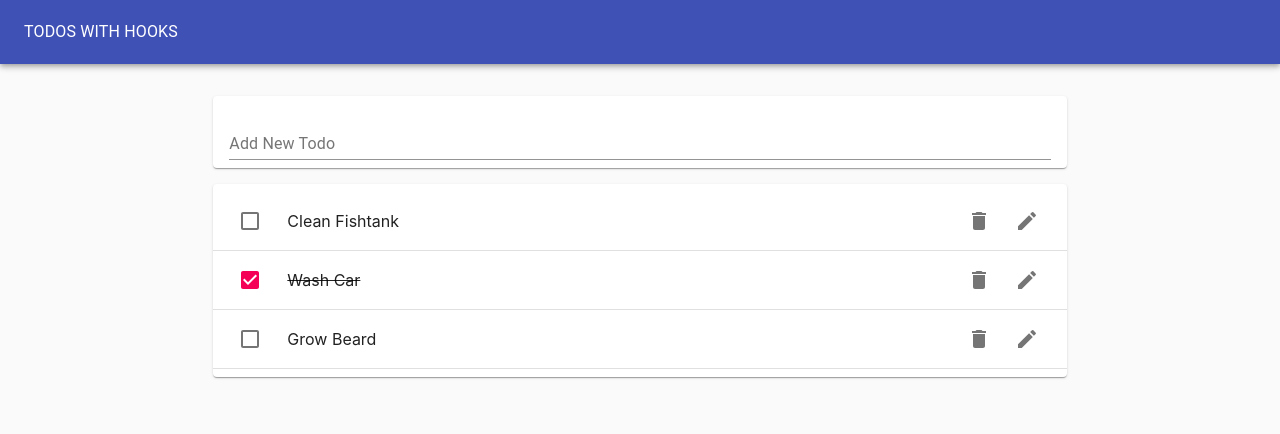
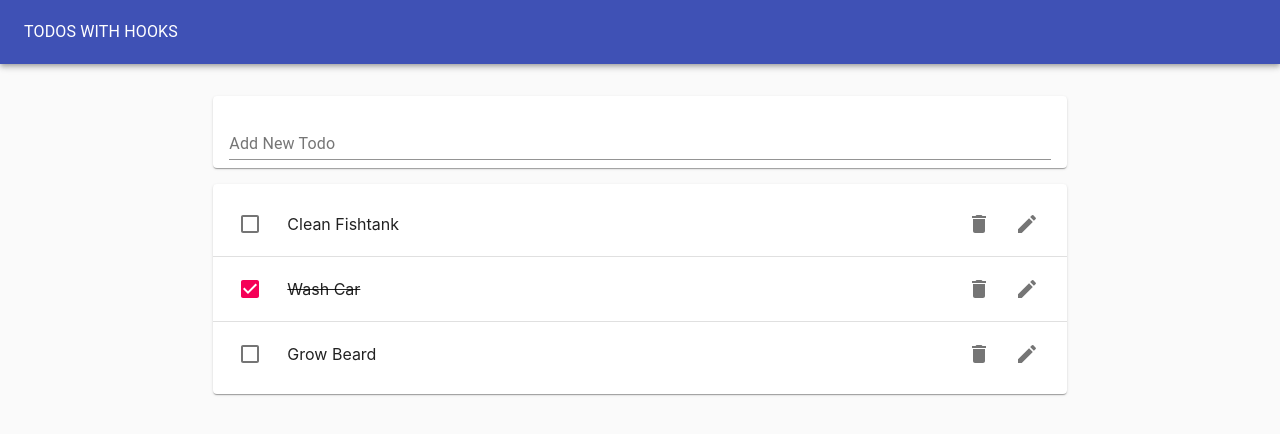
Before and after one commit to axelobscura/superlista, a React (Create React App) app: page / in a window 1280 px wide. Shown: the top 434 px of the page. Built offline with nearby package versions, Linux system fonts and the light colour scheme.

Commit message:
Style tweaks

```diff
--- a/src/EditTodoForm.js
+++ b/src/EditTodoForm.js
@@ -18,6 +18,7 @@
         value={value}
         onChange={handleChange}
         fullWidth
+        autoFocus
       />
     </form>
   )
--- a/src/Todo.js
+++ b/src/Todo.js
@@ -12,7 +12,7 @@
 function Todo({ task, completed, removeTodo, toggleTodo, editTodo, id }){
   const [isEditing, toggle] = useToggleState(false);
   return (
-    <ListItem>
+    <ListItem style={{ height: '64px' }}>
       {isEditing ? (
         <EditTodoForm editTodo={editTodo} id={id} task={task} toogleEditForm={toggle} />
       ) : (
--- a/src/TodoList.js
+++ b/src/TodoList.js
@@ -9,7 +9,7 @@
   return(
     <Paper>
       <List>
-        {props.todos.map(todo => (
+        {props.todos.map((todo, i) => (
           <>
           <Todo
             id={todo.id}
@@ -20,7 +20,7 @@
             toggleTodo={props.toggleTodo}
             editTodo={props.editTodo}
           />
-          <Divider />
+          {i < props.todos.length - 1 && <Divider />}
           </>
         ))}
       </List>
```
